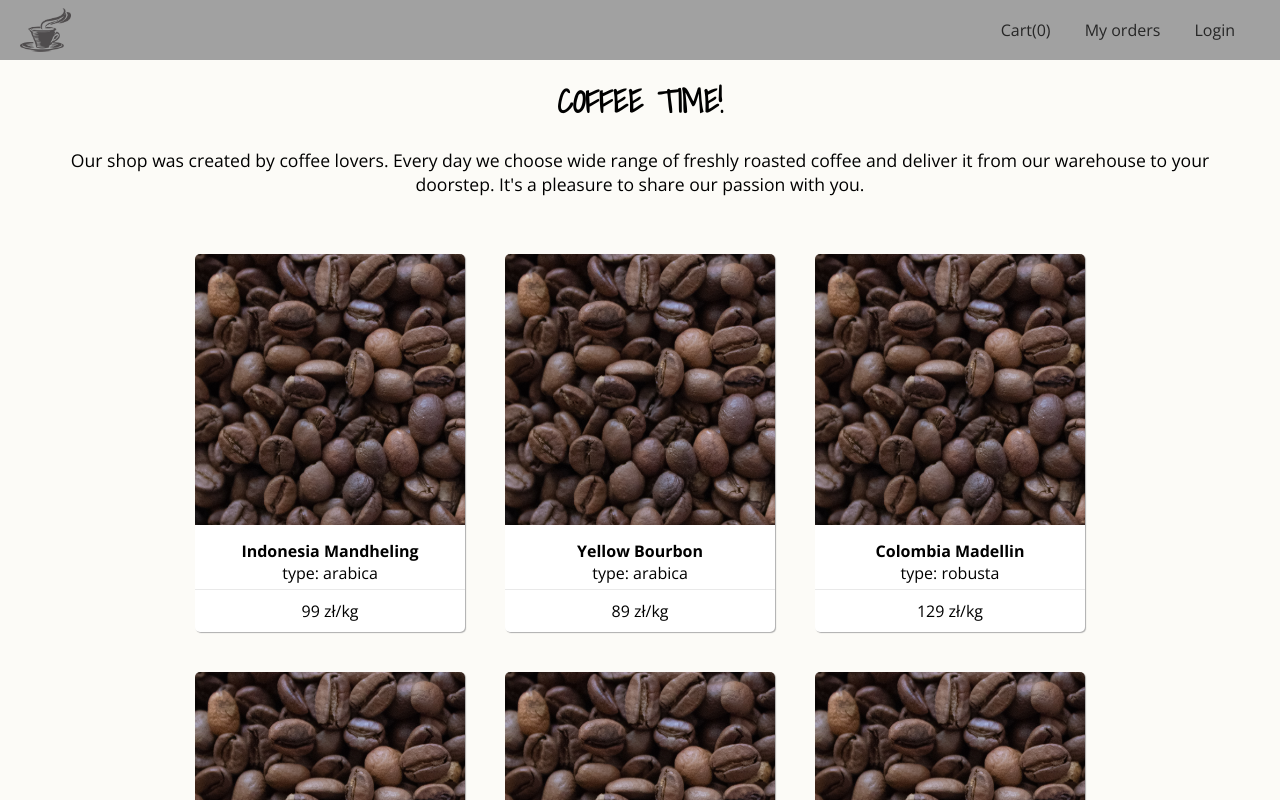
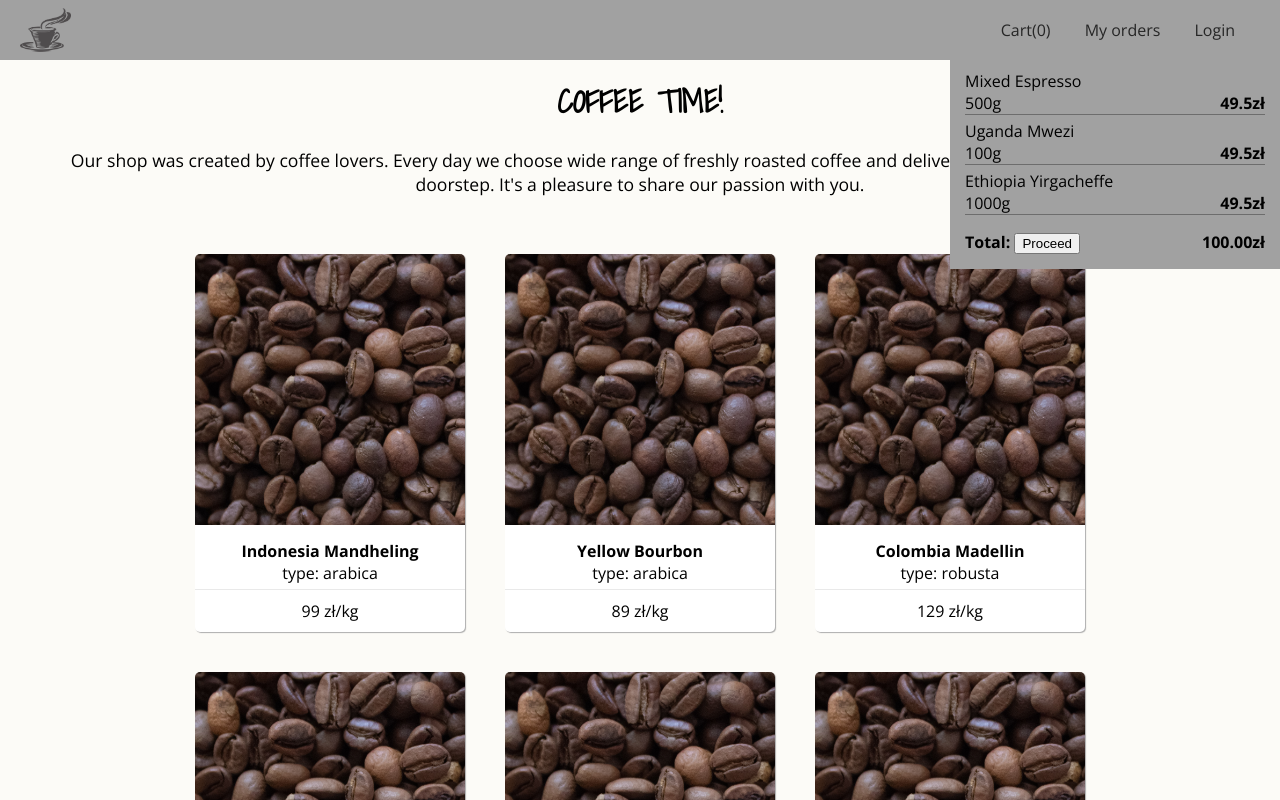
Before and after one commit to Olcza/CoffeeTime, a React (Create React App) app: page / in a window 1280 px wide. Both pictures are taken after a click on the item "Cart(0)". Shown: the top 800 px of the page. Built offline with nearby package versions, Linux system fonts and the light colour scheme.

Commit message:
added mini cart

```diff
--- /dev/null
+++ b/src/components/MiniCart/MiniCart.js
@@ -0,0 +1,42 @@
+import React, {useState} from 'react';
+import MiniCartItem from './MiniCartItem/MiniCartItem';
+import styles from './MiniCart.module.css';
+
+const MiniCart = () => {
+    const [productsInCart, setProductsInCart] = useState([
+        {
+            name: 'Mixed Espresso',
+            amount: 500,
+            price: 49.50
+        },
+        {
+            name: 'Uganda Mwezi',
+            amount: 100,
+            price: 49.50
+        },
+        {
+            name: 'Ethiopia Yirgacheffe',
+            amount: 1000,
+            price: 49.50
+        }
+    ]);
+
+    const products = productsInCart.map(p => {
+        return (
+            <MiniCartItem name={p.name} amount={p.amount} price={p.price} key={p.name}/>
+        );
+    })
+
+    return (
+        <div className={styles.miniCart}>
+            <ul>
+                {products}
+            </ul>
+            <span className={styles.total}> Total: </span>
+            <span className={styles.price}> 100.00zł</span>
+            <button>Proceed</button>
+        </div>
+    )
+}
+
+export default MiniCart;
--- /dev/null
+++ b/src/components/MiniCart/MiniCart.module.css
@@ -0,0 +1,28 @@
+.miniCart {
+    background-color: #A1A1A1;
+    padding: 15px;
+    position: absolute;
+    right: 0;
+    top: 55px;
+}
+
+.miniCart ul {
+    list-style: none;
+    margin-block-start: 0;
+    padding-inline-start: 0;
+}
+
+.total {
+    font-weight: bold;
+}
+
+.price {
+    font-weight: bold;
+    float: right;
+}
+
+@media (min-width: 600px) {
+    .miniCart {
+        width: 300px;
+    }
+}
--- /dev/null
+++ b/src/components/MiniCart/MiniCartItem/MiniCartItem.js
@@ -0,0 +1,14 @@
+import React from 'react';
+import styles from './MiniCartItem.module.css';
+
+const MiniCartItem = ({name, amount, price}) => (
+    <div className={styles.miniCartItem}>
+        <div>{name}</div>
+        <div className={styles.details}>
+            <span>{amount}g</span>
+            <span className={styles.price}>{price}zł</span>
+        </div>
+    </div>
+);
+
+export default MiniCartItem;
--- /dev/null
+++ b/src/components/MiniCart/MiniCartItem/MiniCartItem.module.css
@@ -0,0 +1,9 @@
+.miniCartItem {
+    border-bottom: 1px solid #6D6D6D;
+    margin-bottom: 5px;
+}
+
+.price {
+    float: right;
+    font-weight: bold;
+}
--- a/src/components/Navigation/NavItems/NavItem/NavItem.js
+++ b/src/components/Navigation/NavItems/NavItem/NavItem.js
@@ -1,8 +1,8 @@
 import React from 'react';
 import styles from './NavItem.module.css';
 
-const NavItem = ({children}) => (
-    <li className={styles.navItem}> {children} </li>
+const NavItem = ({children, clicked}) => (
+    <li onClick={clicked} className={styles.navItem}> {children} </li>
 )
 
 export default NavItem;
--- a/src/components/Navigation/NavItems/NavItems.js
+++ b/src/components/Navigation/NavItems/NavItems.js
@@ -2,9 +2,9 @@ import React from 'react';
 import NavItem from './NavItem/NavItem';
 import styles from './NavItems.module.css';
 
-const NavItems = () => (
+const NavItems = ({cartClicked}) => (
     <ul className={styles.navItems}>
-        <NavItem>Cart(0)</NavItem>
+        <NavItem clicked={cartClicked}>Cart(0)</NavItem>
         <NavItem>My orders</NavItem>
         <NavItem>Login</NavItem>
     </ul>
--- a/src/components/Toolbar/Toolbar.js
+++ b/src/components/Toolbar/Toolbar.js
@@ -1,15 +1,26 @@
-import React from 'react';
+import React, { useState } from 'react';
 import NavItems from '../Navigation/NavItems/NavItems';
 import Logo from '../Logo/Logo';
+import MiniCart from '../MiniCart/MiniCart';
 import styles from './Toolbar.module.css';
 
-const Toolbar = () => (
+const Toolbar = () => {
+    const [miniCartOn, setMiniCartOn] = useState(false);
+
+    const cartClickHandler = () => {
+        setMiniCartOn(prevState => !prevState);
+    }
+
+    const miniCart = miniCartOn ? <MiniCart /> : null;
+    return (
         <header className={styles.toolbar}>
             <Logo />
             <nav>
-            <NavItems/>
+                <NavItems cartClicked={cartClickHandler}/>
             </nav>
+            {miniCart}
         </header>
     );
+};
 
 export default Toolbar;
```
Also changed, not shown: 2 other files (tests, documents, lock files or other folders). Lines whose indentation alone changed are shown as unchanged.
